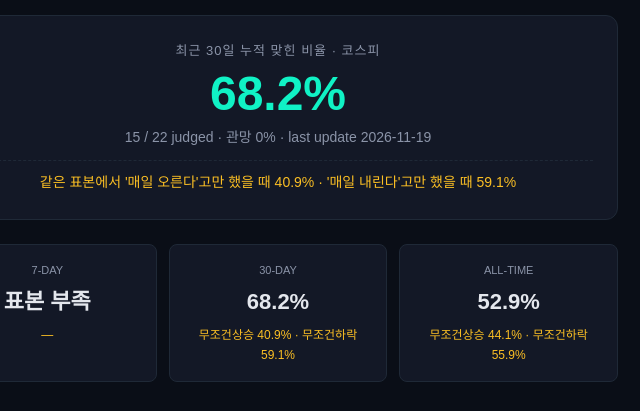
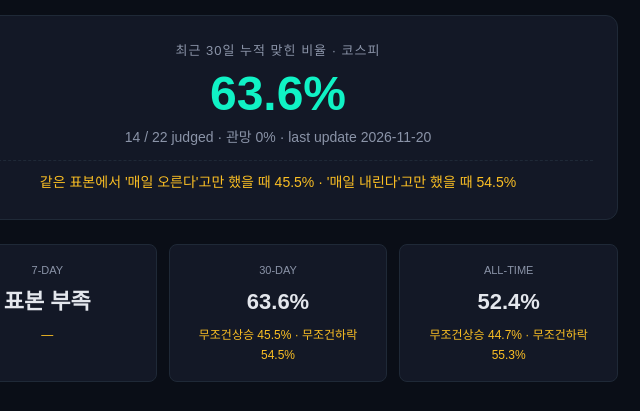
Before and after one commit to monpump/accuracy, a plain HTML site: page index.html in a window 1280 px wide. Shown: the part 227-638 px from the top of the page, 362-1002 px from the left. Drawn offline with Linux system fonts and the light colour scheme.

Commit message:
chore: accuracy hero 2026-11-20

```diff
--- a/index.html
+++ b/index.html
@@ -202,9 +202,9 @@
 
   <div class="hero-card">
     <div class="label">최근 30일 누적 맞힌 비율 · 코스피</div>
-    <div class="value">68.2%</div>
-    <div class="meta">15 / 22 judged · 관망 0% · last update 2026-11-19</div>
-    <div class="baseline" data-window="30d">같은 표본에서 '매일 오른다'고만 했을 때 40.9% · '매일 내린다'고만 했을 때 59.1%</div>
+    <div class="value">63.6%</div>
+    <div class="meta">14 / 22 judged · 관망 0% · last update 2026-11-20</div>
+    <div class="baseline" data-window="30d">같은 표본에서 '매일 오른다'고만 했을 때 45.5% · '매일 내린다'고만 했을 때 54.5%</div>
   </div>
 
   <div class="grid-3">
@@ -215,13 +215,13 @@
     </div>
     <div class="stat-card">
       <div class="label">30-day</div>
-      <div class="value">68.2%</div>
-      <div class="sub" data-window="30d">무조건상승 40.9% · 무조건하락 59.1%</div>
+      <div class="value">63.6%</div>
+      <div class="sub" data-window="30d">무조건상승 45.5% · 무조건하락 54.5%</div>
     </div>
     <div class="stat-card">
       <div class="label">All-time</div>
-      <div class="value">52.9%</div>
-      <div class="sub" data-window="all">무조건상승 44.1% · 무조건하락 55.9%</div>
+      <div class="value">52.4%</div>
+      <div class="sub" data-window="all">무조건상승 44.7% · 무조건하락 55.3%</div>
     </div>
   </div>
 
```
